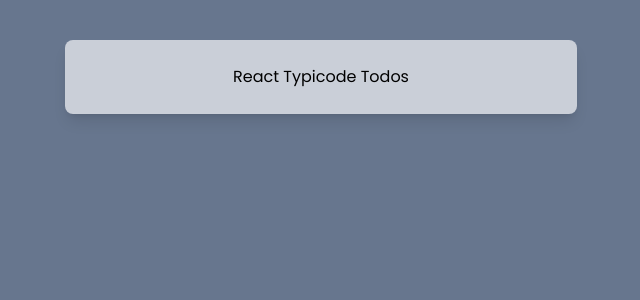
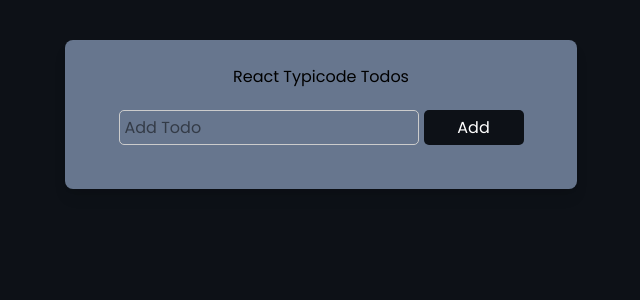
Before and after one commit to MariaVeselova-wbdv/Typicode-todos-react, a React (Vite) app: page / in a window 1280 px wide. Shown: the top 300 px of the page, without its empty margins (319-959 px from the left). Built offline with nearby package versions, Linux system fonts and the light colour scheme.

Commit message:
Components

```diff
--- a/src/components/Container.jsx
+++ b/src/components/Container.jsx
@@ -1,8 +1,16 @@
+import Header from './Header';
+import Form from './Form';
+import TodoList from './TodoList';
+
 const Container = () => {
   return (
-    <header className="max-w-lg mx-auto mt-10 p-6 bg-my-primary rounded-lg shadow-lg text-center">
-     <h1>React Typicode Todos</h1>
-    </header>
+    <>
+      <div className='max-w-lg mx-auto mt-10 p-6 bg-my-primary rounded-lg shadow-lg text-center'>
+        <Header />
+        <Form />
+        <TodoList />
+      </div>
+    </>
   );
 };
 
--- /dev/null
+++ b/src/components/Form.jsx
@@ -0,0 +1,10 @@
+const Form = () => {
+  return (
+    <form id='todo-form'>
+      <input type='text' id='title' placeholder='Add Todo' />
+      <button type='submit'>Add</button>
+    </form>
+  );
+};
+
+export default Form;
--- /dev/null
+++ b/src/components/Header.jsx
@@ -0,0 +1,9 @@
+const Header = () => {
+  return (
+    <header>
+      <h1>React Typicode Todos</h1>
+    </header>
+  );
+};
+
+export default Header;
--- /dev/null
+++ b/src/components/TodoList.jsx
@@ -0,0 +1,7 @@
+const TodoList = () => {
+  return (
+    <div id="todo-list"></div>
+   );
+}
+
+export default TodoList;
--- a/src/index.css
+++ b/src/index.css
@@ -12,11 +12,13 @@ body {
   font-family: 'Poppins', sans-serif;
   line-height: 1.6;
   padding: 0 40px;
-  background: #67768e;
+  background: #0D1117;
 }
 
 .bg-my-primary {
   background: #cacfd8;
+  background: #67768e;
+
 }
 
 header {
@@ -25,8 +27,8 @@ header {
 
 button {
   width: 100px;
-  padding: 10px;
-  background: steelblue;
+  padding: 5px;
+  background: #0D1117;
   color: white;
   border-radius: 5px;
   border: none;
```
